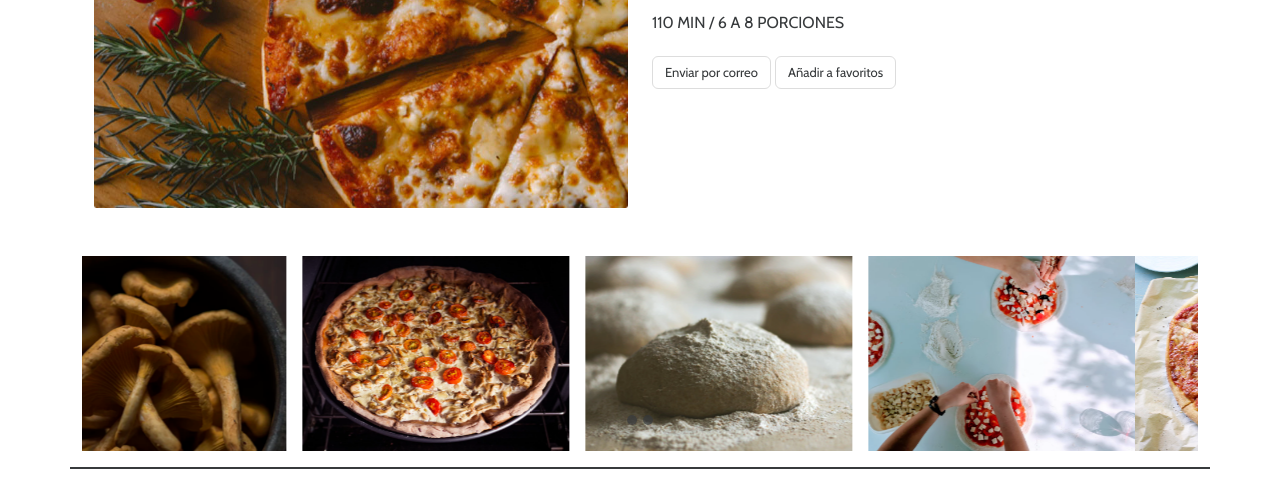
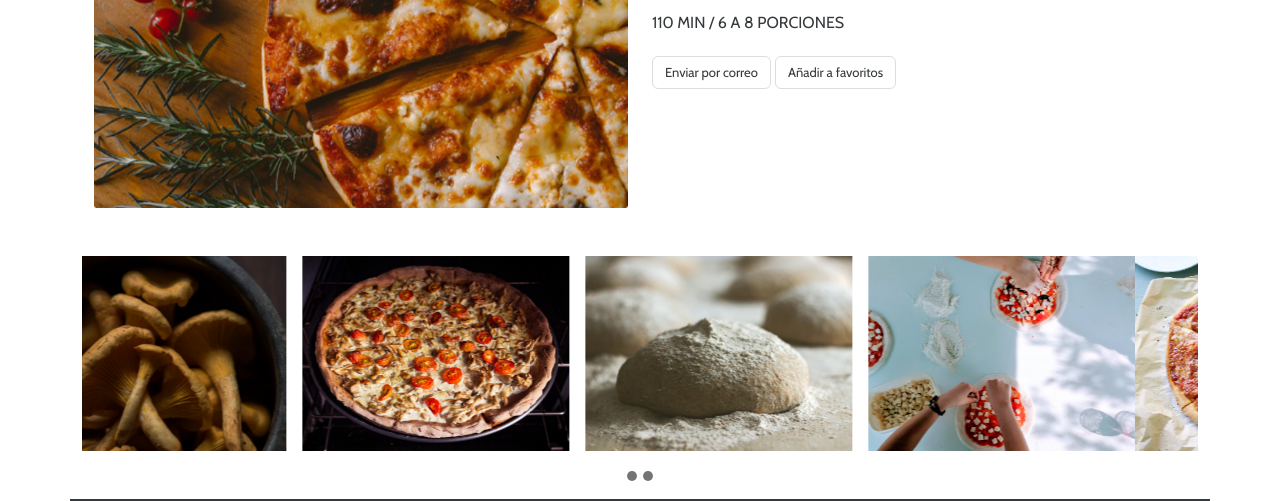
Before and after one commit to jessicamunozm/ricomida, a plain HTML site: page index.html in a window 1280 px wide. Shown: the part 299-800 px from the top of the page. Drawn offline with nearby package versions, Linux system fonts and the light colour scheme.

Commit message:
modifiqué indicadores de carrusel

```diff
--- a/index.html
+++ b/index.html
@@ -93,7 +93,7 @@ data-bs-title="Agrega esta receta a tus favoritos">Añadir a favoritos</button>
 <section class="mt-md-5">
   <div class="container d-none d-sm-block">
     <div id="carouselExampleAutoplaying" class="carousel slide" data-bs-ride="carousel">
-      <div class="carousel-indicators">
+      <div class="carousel-indicators" style="bottom: -3.5rem;">
         <button type="button" data-bs-target="#carouselExampleAutoplaying" data-bs-slide-to="0" class="active" aria-current="true" aria-label="Slide 1"></button>
         <button type="button" data-bs-target="#carouselExampleAutoplaying" data-bs-slide-to="1" aria-label="Slide 2"></button>
       </div>
@@ -144,7 +144,7 @@ data-bs-title="Agrega esta receta a tus favoritos">Añadir a favoritos</button>
   </div>
   </div>
 </section>
-<hr class="container d-none d-sm-none d-md-block" style="border-top: 2px solid #373A3C; opacity: 100%;">
+<hr class="container d-none d-sm-none d-md-block mt-5" style="border-top: 2px solid #373A3C; opacity: 100%;">
 <!-- FIN CARRUSEL -->
 
   <!-- INGREDIENTES Y PREPARACIÓN -->
```
